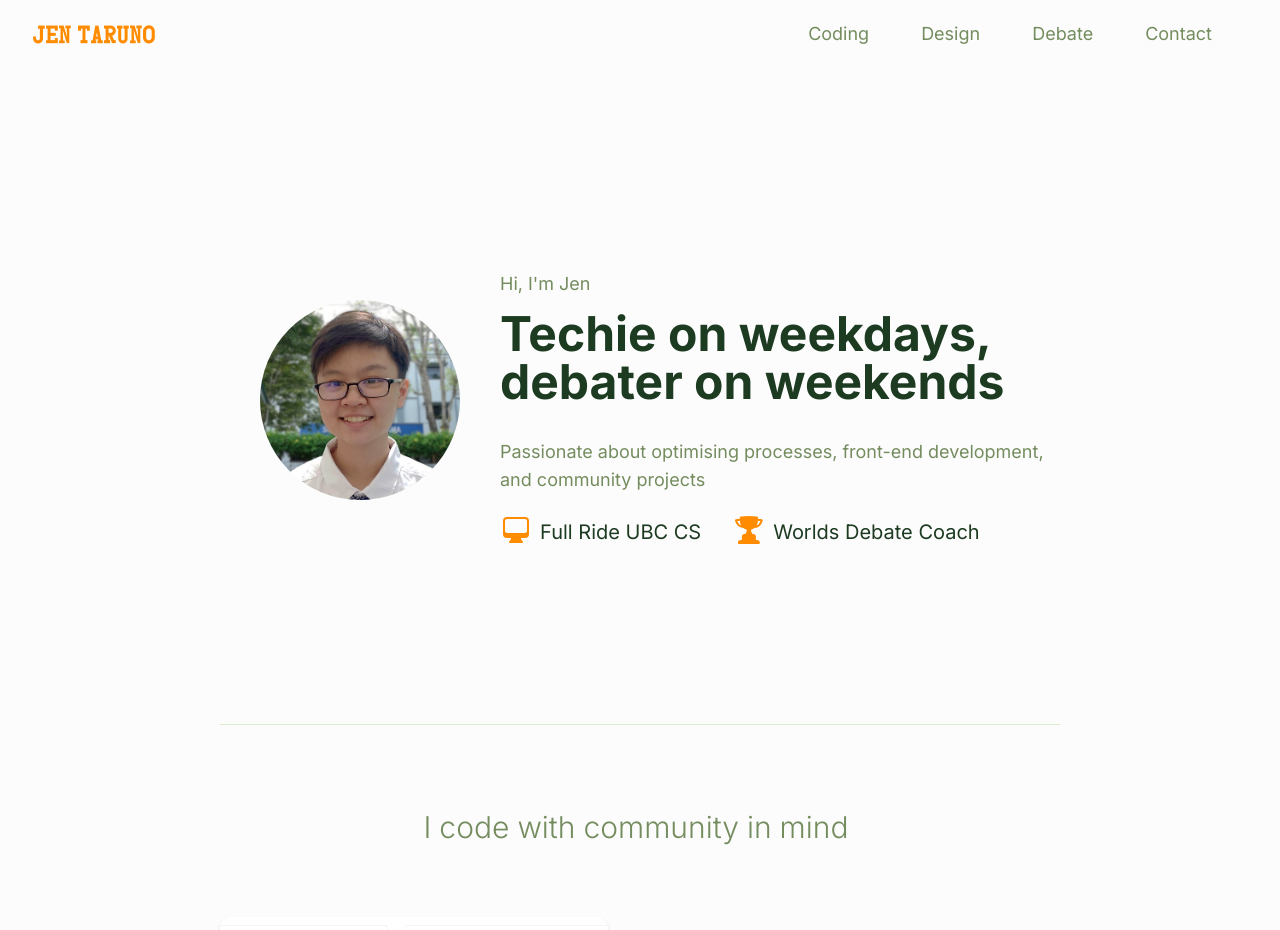
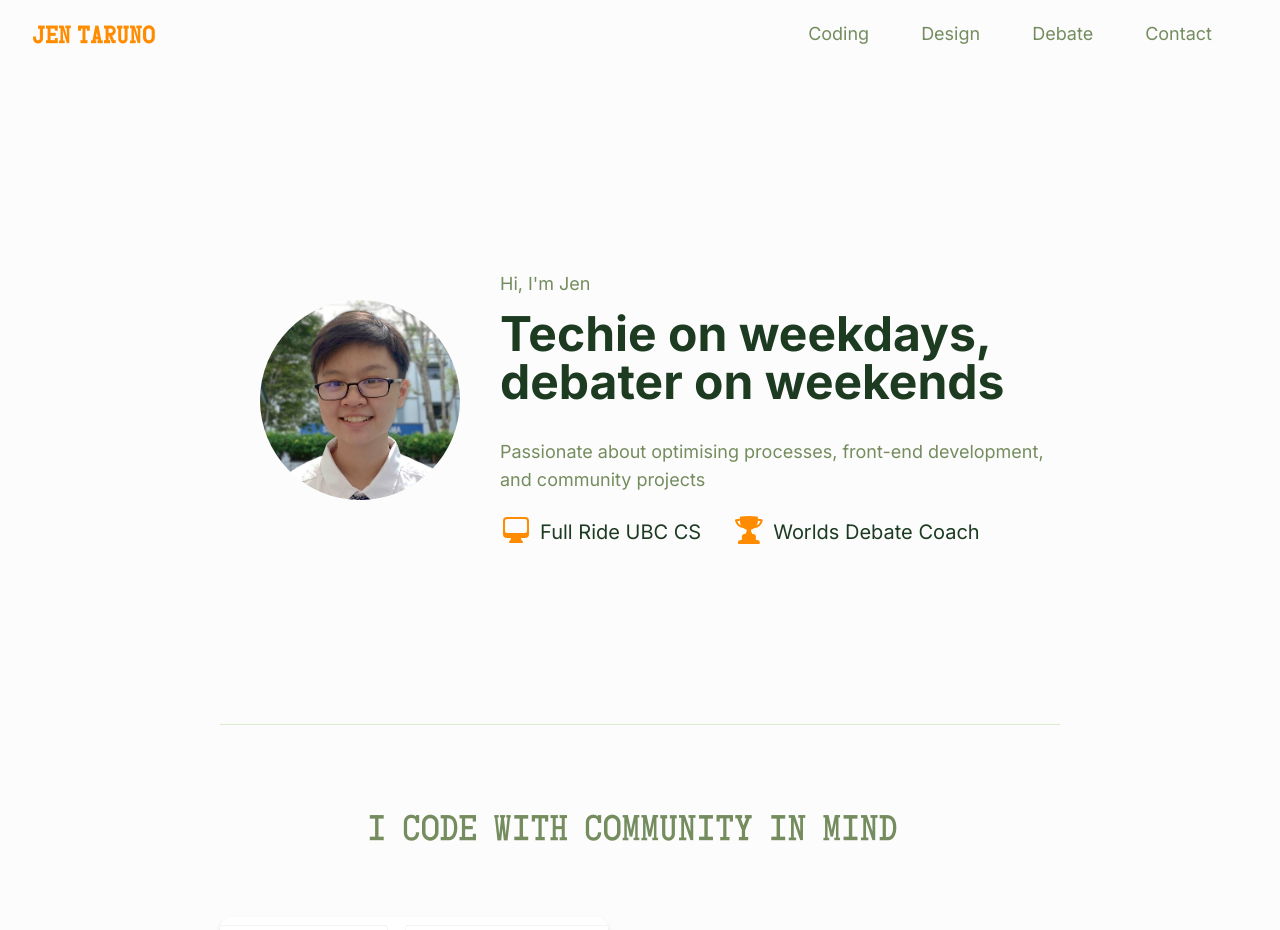
Before and after one commit to jentaruno/jentaruno.github.io, a Next.js app in the folder portfolio/portfolio/: page / in a window 1280 px wide. Shown: the top 930 px of the page. Built offline with nearby package versions, Linux system fonts and the light colour scheme.

Commit message:
Heading font

```diff
--- a/portfolio/portfolio/components/intro.tsx
+++ b/portfolio/portfolio/components/intro.tsx
@@ -35,7 +35,7 @@ export default function Intro() {
                         <p className={'text-green-600'}>
                             Hi, I'm Jen
                         </p>
-                        <h1 className={'text-5xl font-bold'}>
+                        <h1 className={'font-bold'}>
                             Techie on weekdays, debater on weekends
                         </h1>
                     </motion.div>
--- a/portfolio/portfolio/components/reusable/sectionHeading.tsx
+++ b/portfolio/portfolio/components/reusable/sectionHeading.tsx
@@ -6,10 +6,10 @@ export function SectionHeading(props: { text: string }) {
     const words = props.text.split(" ");
 
     return (
-        <div className={"flex flex-row flex-wrap font-light text-3xl text-green-600 justify-center"}>
+        <div className={"flex flex-row flex-wrap font-card tracking-tight text-3xl text-green-600 justify-center"}>
             {words.map((e, i) =>
                 <motion.span
-                    className={'mr-2'}
+                    className={'mr-4'}
                     initial={{opacity: 0}}
                     whileInView={{opacity: 1}}
                     viewport={{once: true}}
```
